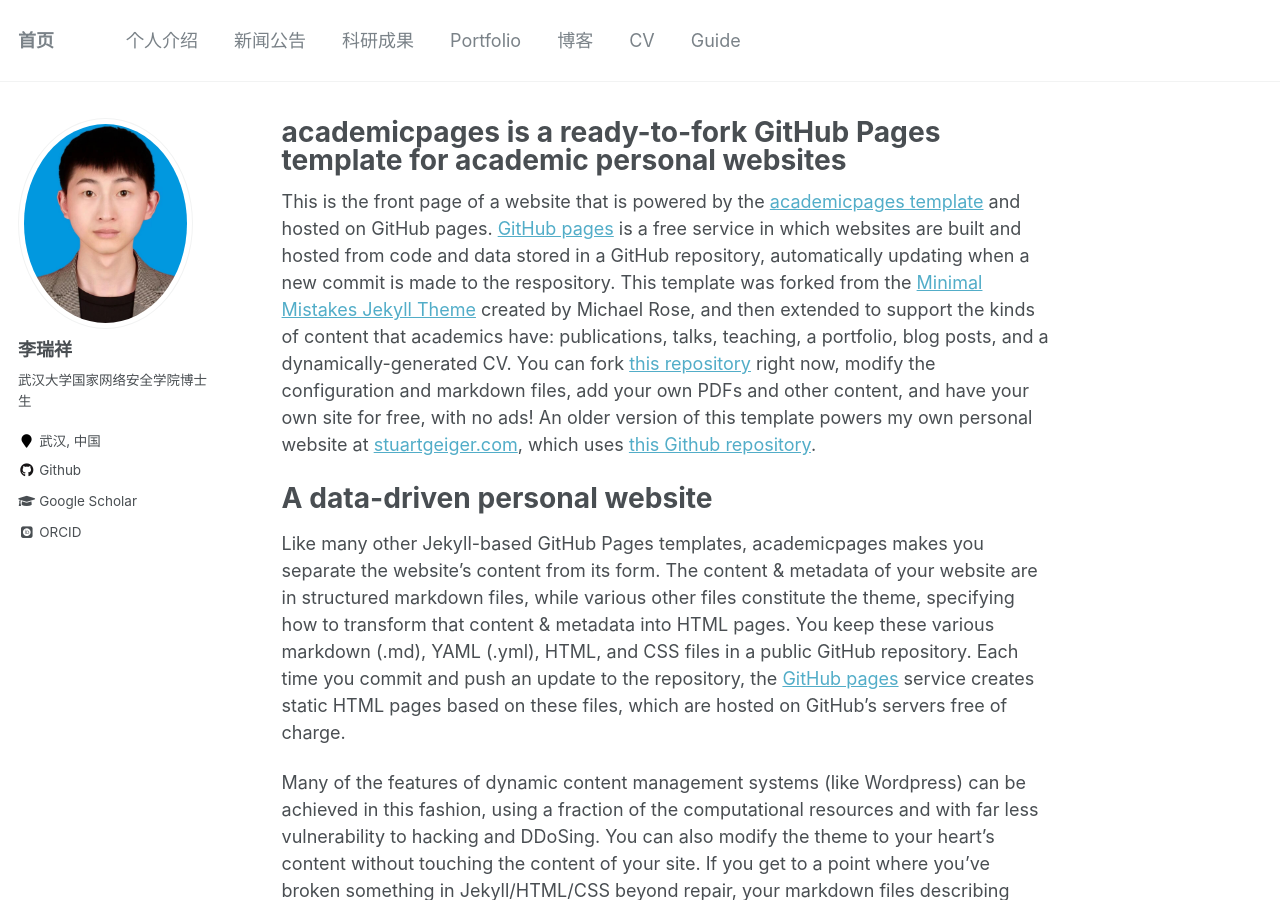
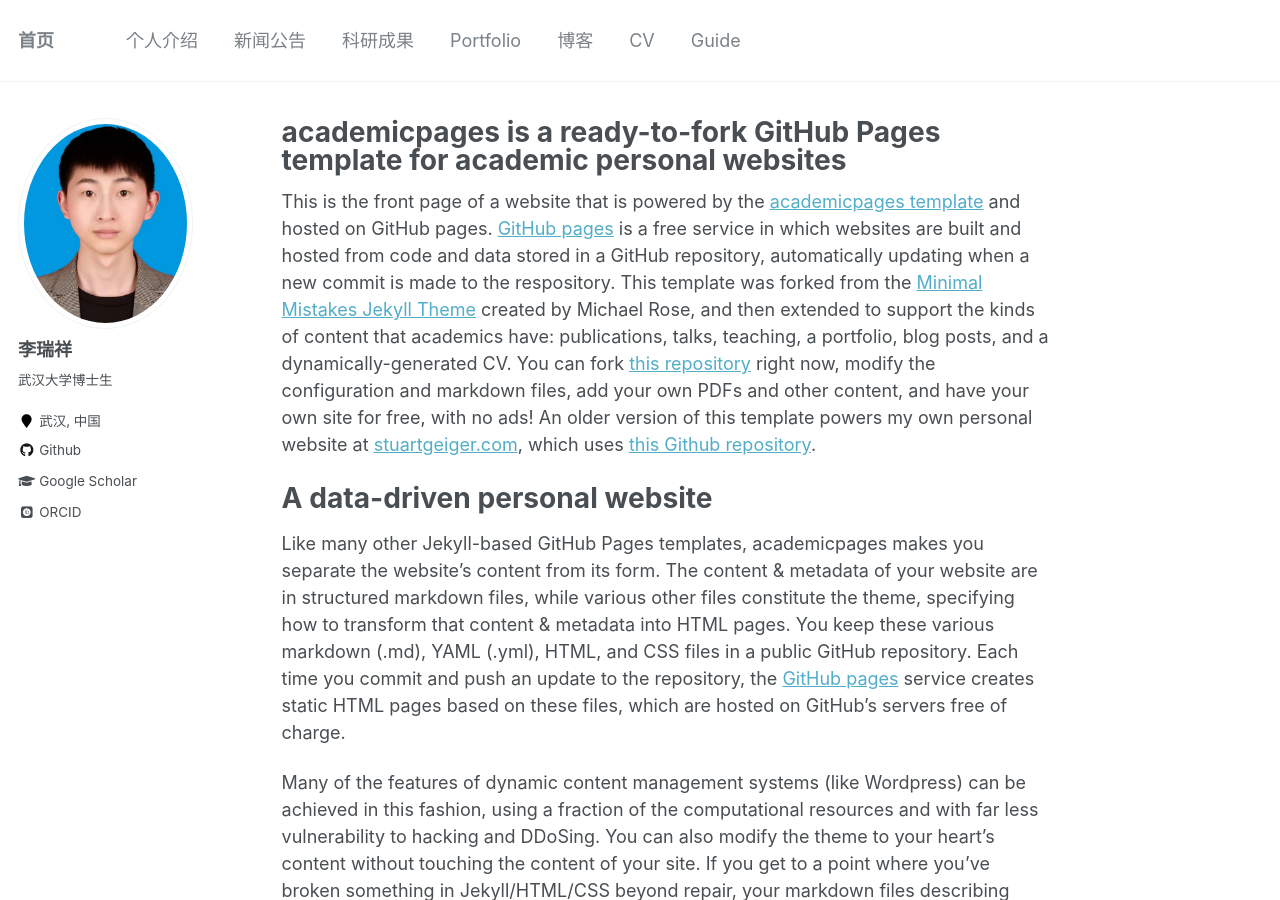
Before and after one commit to lirxairs/lirxairs.github.io, a Jekyll site: the page built from _pages/about.md, in a window 1280 px wide and 900 px high. Built offline with Jekyll 4.4.1, drawn with Linux system fonts in a browser that asks for light colours; some web fonts are replaced.

Commit message:
Update _config.yml

```diff
--- a/_config.yml
+++ b/_config.yml
@@ -82,7 +82,7 @@
 author:
   name             : "李瑞祥"
   avatar           : "profile.jpg"
-  bio              : "武汉大学国家网络安全学院博士生"
+  bio              : "武汉大学博士生"
   location         : "武汉, 中国"
   employer         :
   pubmed           :
```
